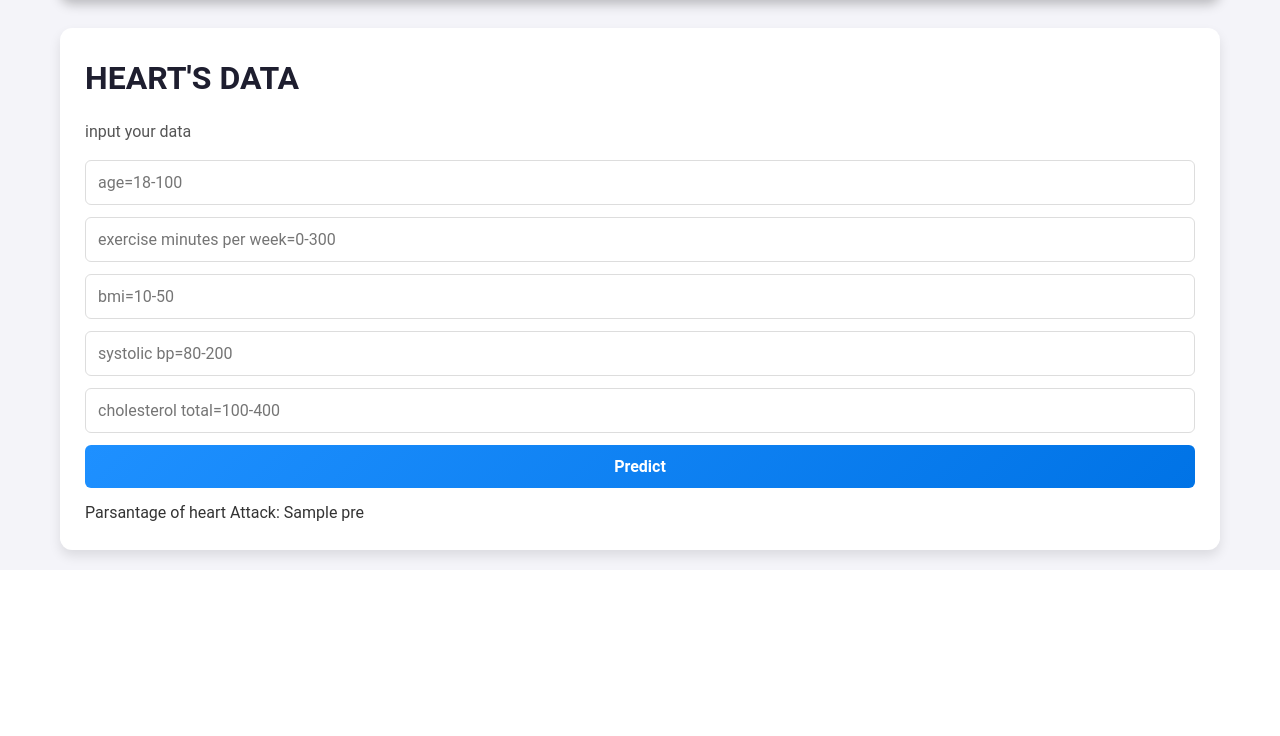
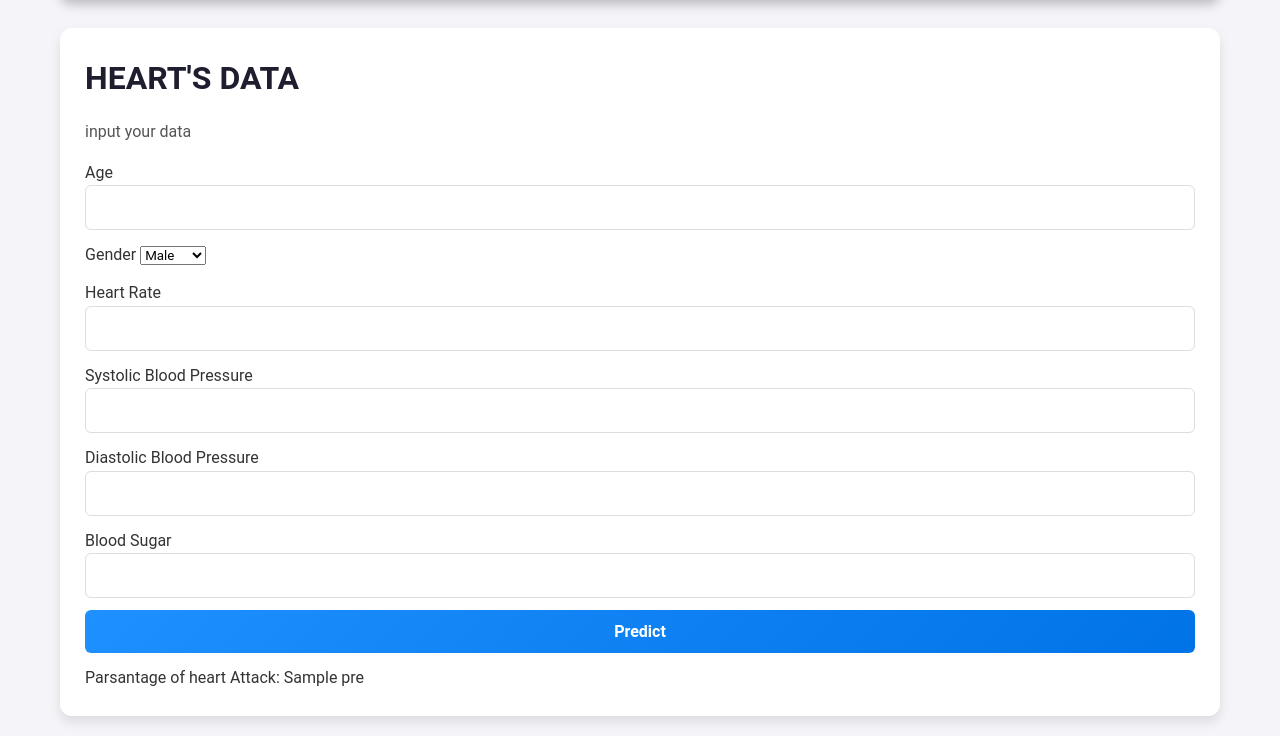
Before and after one commit to Biswajit704497/Heart-Attack-Prediction-Model, a Flask app: template templates/heart.html in a window 1280 px wide. Shown: the part 476-1212 px from the top of the page. Before the commit the page ends 1040 px from the top, so only its background shows below. Run offline with Flask 3, Linux system fonts and the light colour scheme; the template is opened without the code that fills it: most values are stand-ins (such as "Sample title", 1, 10 or a date in 2020).

Commit message:
hart attack input field

```diff
--- a/templates/heart.html
+++ b/templates/heart.html
@@ -29,11 +29,35 @@
             <h1>HEART'S DATA</h1>
             <p>input your data</p>
             <form action="/heart_attack", method="post">
-                <input type="number" name="age" id="" placeholder="age=18-100">
-                <input type="number" name="exercise" id="" placeholder="exercise minutes per week=0-300">
-                <input type="number" name="bmi" id="" placeholder="bmi=10-50">
-                <input type="number" name="bp" id="" placeholder="systolic bp=80-200">
-                <input type="number" name="cholesterol" id="" placeholder="cholesterol total=100-400">
+                <div class="input-box">
+                    <label for="">Age</label>
+                    <input type="number" name="age" id="" placeholder="">
+                </div>
+                 <div class="input-box">
+                    <label for="">Gender</label>
+                    <select name="gender" id="">
+                        <option value="male">Male</option>
+                        <option value="female">Female</option>
+                    </select>
+                </div>
+                 <div class="input-box">
+                    <label for="">Heart Rate</label>
+                    <input type="number" name="hearRate" id="" placeholder="">
+                </div>
+                 <div class="input-box">
+                    <label for="">Systolic Blood Pressure</label>
+                    <input type="number" name="sbloodPressure" id="" placeholder="">
+                </div>
+                 <div class="input-box">
+                    <label for="">Diastolic Blood Pressure</label>
+                    <input type="number" name="dbloodPressure" id="" placeholder="">
+                </div>
+                 <div class="input-box">
+                    <label for="">Blood Sugar</label>
+                    <input type="number" name="bloodSugar" id="" placeholder="">
+                </div>
+
+
                 <input  value="Predict" type="submit">
 
                 <label for="">Parsantage of heart Attack: {{pre}}</label>
```
